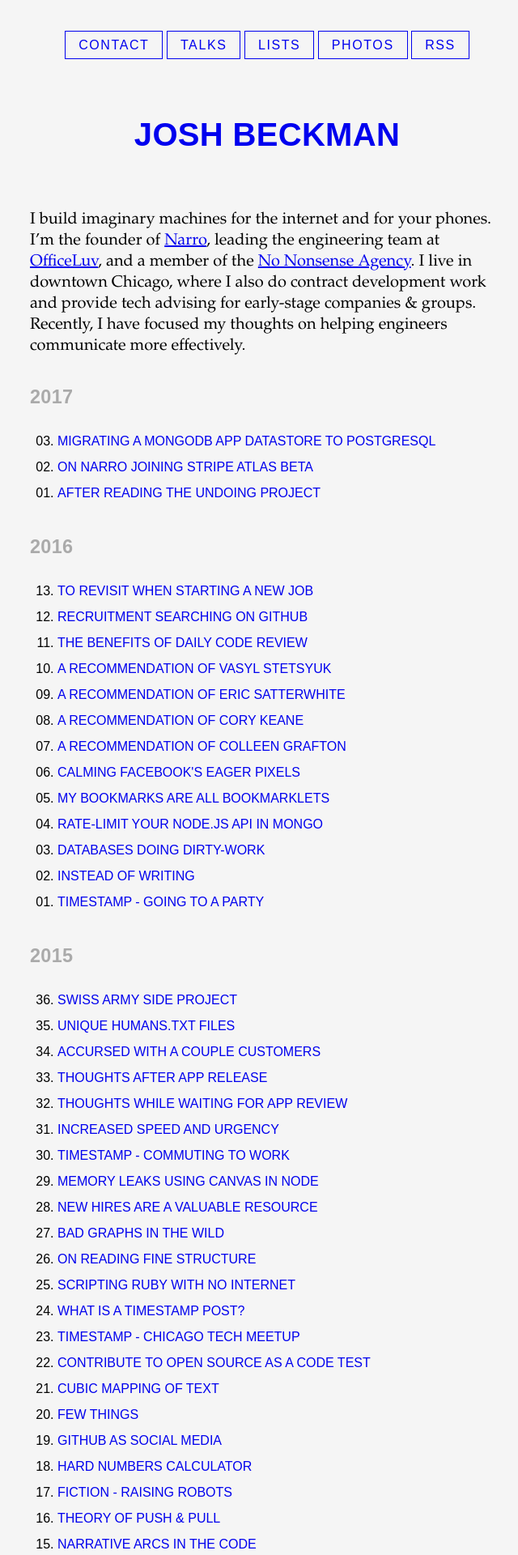
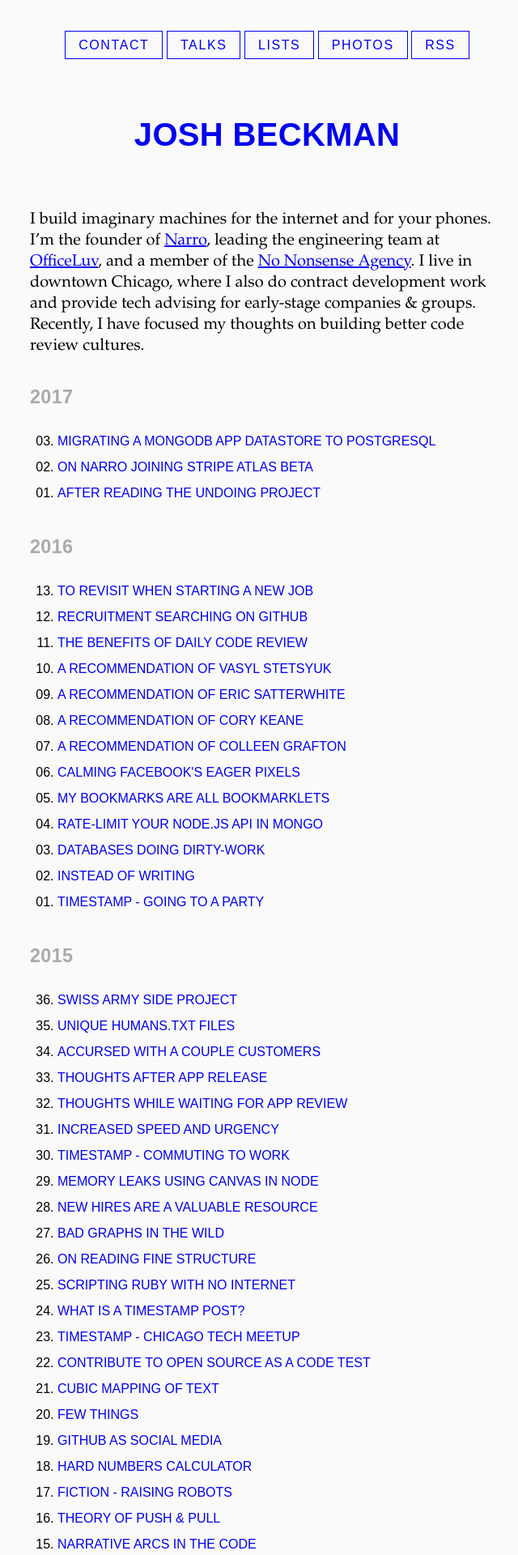
Before and after one commit to joshbeckman/andjosh.github.io, a Jekyll site: the page built from index.html, in a window 1280 px wide. Shown: the top 1920 px of the page at 81% size, without its empty margins (310-950 px from the left). Built offline with Jekyll 4.4.1, drawn with Linux system fonts in a browser that asks for light colours.

Commit message:
Lighten up a bit?

```diff
--- a/css/screen.css
+++ b/css/screen.css
@@ -1,6 +1,6 @@
 body {
   font-family: Garamond, Baskerville, serif;
-  background-color: #f5f5f5;
+  background-color: #fafafa;
 }
 h1, h2, h3, h4, h5, h6 {
   font-family: Futura, sans-serif;
--- a/index.html
+++ b/index.html
@@ -19,7 +19,7 @@
 </div>
 <div class="content">
     <p class="index-about"><br/>
-    I build imaginary machines for the internet and for your phones. I’m the founder of <a href="//narro.co">Narro</a>, leading the engineering team at <a href="//officeluv.com">OfficeLuv</a>, and a member of the <a href="http://no.nonsense.agency">No Nonsense Agency</a>. I live in downtown Chicago, where I also do contract development work and provide tech advising for early-stage companies &amp; groups. Recently, I have focused my thoughts on helping engineers communicate more effectively.
+    I build imaginary machines for the internet and for your phones. I’m the founder of <a href="//narro.co">Narro</a>, leading the engineering team at <a href="//officeluv.com">OfficeLuv</a>, and a member of the <a href="http://no.nonsense.agency">No Nonsense Agency</a>. I live in downtown Chicago, where I also do contract development work and provide tech advising for early-stage companies &amp; groups. Recently, I have focused my thoughts on building better code review cultures.
     </p>
     {% for post in site.posts %}
         {% assign currentdate = post.date | date: "%Y" %}
```
